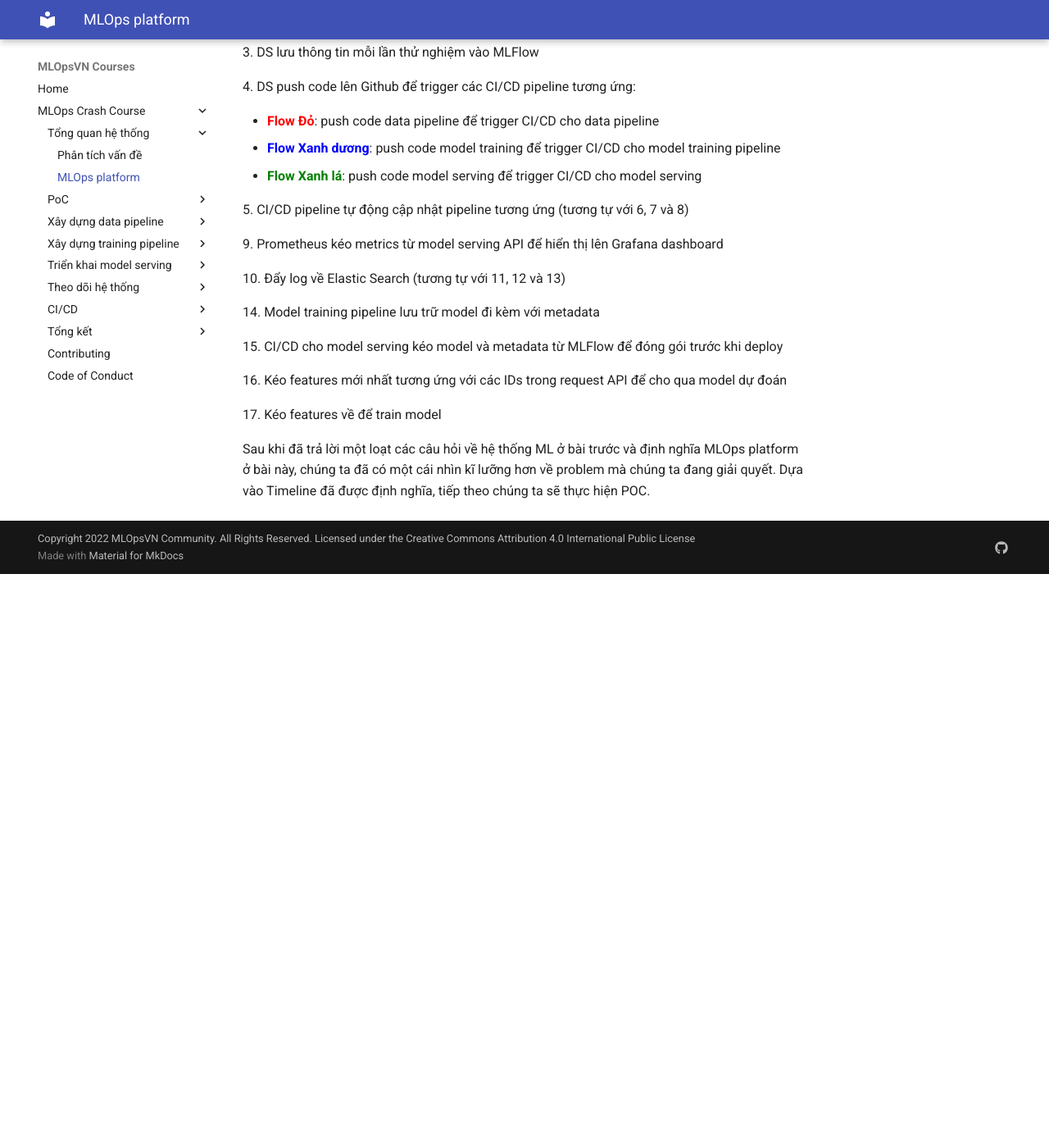
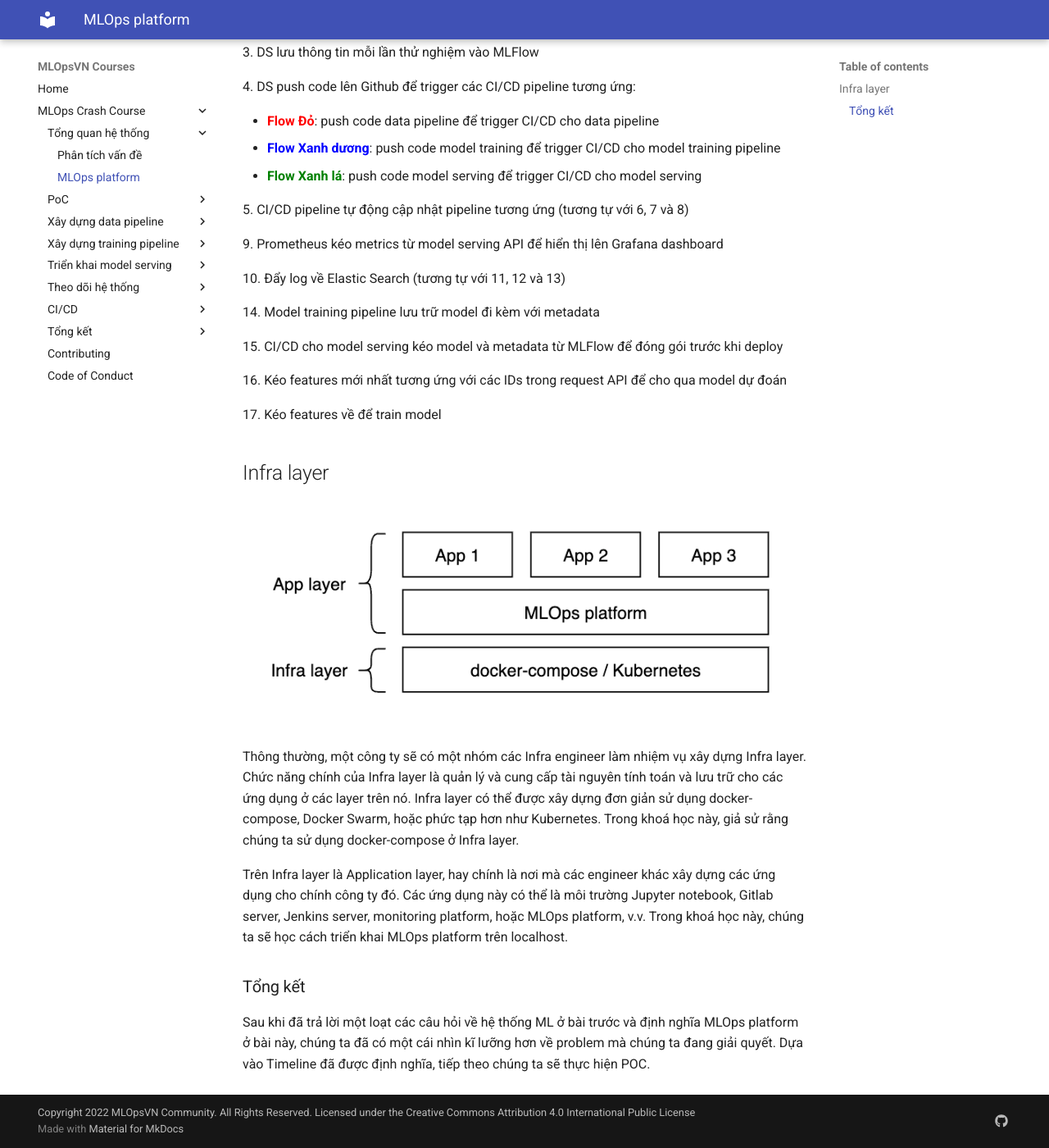
Before and after one commit to MLOpsVN/courses.mlops.vn, an MkDocs documentation site: the page built from docs/mlops-crash-course/tong-quan-he-thong/mlops-platform.md, in a window 1280 px wide and 1400 px high, scrolled down 1406 px. Shown: the whole window at 82% size. Built offline with MkDocs 1.6.1 and Material for MkDocs 9.7.7, drawn with Linux system fonts in a browser that asks for light colours; before the commit the page ends 2106 px from its top, so only the background shows below that.

Commit message:
Update pages

```diff
--- a/docs/mlops-crash-course/tong-quan-he-thong/mlops-platform.md
+++ b/docs/mlops-crash-course/tong-quan-he-thong/mlops-platform.md
@@ -45,4 +45,14 @@
 
 17\. Kéo features về để train model
 
+## Infra layer
+
+<img src="../../../assets/images/mlops-crash-course/tong-quan-he-thong/mlops-platform/enterprise-architecture.png" loading="lazy" />
+
+Thông thường, một công ty sẽ có một nhóm các Infra engineer làm nhiệm vụ xây dựng Infra layer. Chức năng chính của Infra layer là quản lý và cung cấp tài nguyên tính toán và lưu trữ cho các ứng dụng ở các layer trên nó. Infra layer có thể được xây dựng đơn giản sử dụng docker-compose, Docker Swarm, hoặc phức tạp hơn như Kubernetes. Trong khoá học này, giả sử rằng chúng ta sử dụng docker-compose ở Infra layer.
+
+Trên Infra layer là Application layer, hay chính là nơi mà các engineer khác xây dựng các ứng dụng cho chính công ty đó. Các ứng dụng này có thể là môi trường Jupyter notebook, Gitlab server, Jenkins server, monitoring platform, hoặc MLOps platform, v.v. Trong khoá học này, chúng ta sẽ học cách triển khai MLOps platform trên localhost.
+
+### Tổng kết
+
 Sau khi đã trả lời một loạt các câu hỏi về hệ thống ML ở bài trước và định nghĩa MLOps platform ở bài này, chúng ta đã có một cái nhìn kĩ lưỡng hơn về problem mà chúng ta đang giải quyết. Dựa vào Timeline đã được định nghĩa, tiếp theo chúng ta sẽ thực hiện POC.
```
Also changed, not shown: docs/mlops-crash-course/poc/xay-dung-poc.md (+2 -2 lines), docs/assets/images/mlops-crash-course/tong-quan-he-thong/mlops-platform/enterprise-architecture.png (added).
